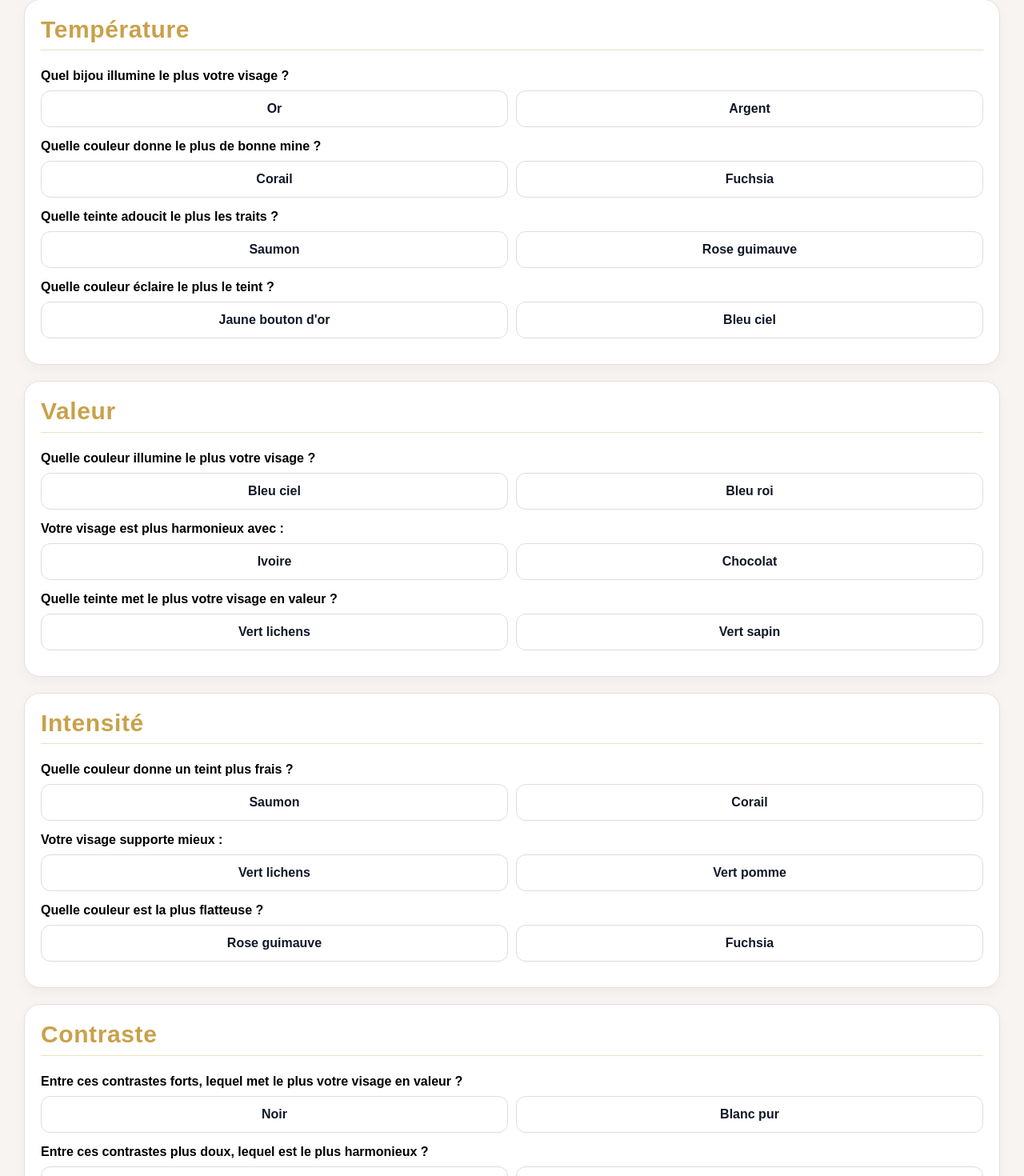
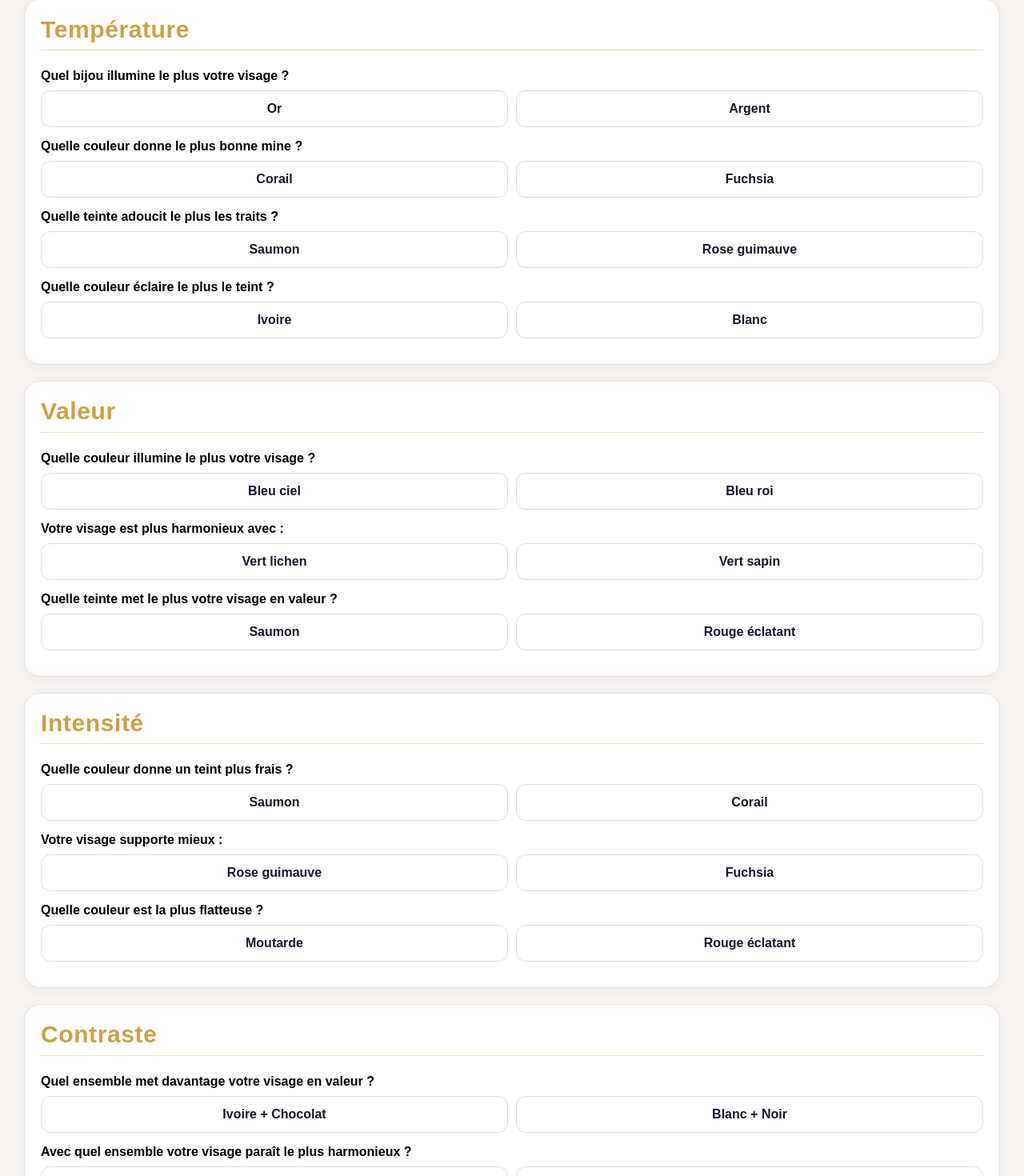
Before and after one commit to rigseb/ByMarinea-Colorimetrie, a Next.js app: page / in a window 1280 px wide. Shown: the part 1171-2641 px from the top of the page at 80% size. Built offline with nearby package versions, Linux system fonts and the light colour scheme.

Commit message:
Add files via upload

```diff
--- a/app/data.js
+++ b/app/data.js
@@ -51,105 +51,119 @@ export const OBSERVATION_QUESTIONS = [
 ];
 
 export const TESTS = [
+
   // ==============================
   // TEMPÉRATURE
   // ==============================
+
   {
     key: "A1",
     section: "Température",
     title: "Quel bijou illumine le plus votre visage ?",
     optionA: "Or",
-    optionB: "Argent",
+    optionB: "Argent"
   },
+
   {
     key: "A2",
     section: "Température",
-    title: "Quelle couleur donne le plus de bonne mine ?",
+    title: "Quelle couleur donne le plus bonne mine ?",
     optionA: "Corail",
-    optionB: "Fuchsia",
+    optionB: "Fuchsia"
   },
+
   {
     key: "A3",
     section: "Température",
     title: "Quelle teinte adoucit le plus les traits ?",
     optionA: "Saumon",
-    optionB: "Rose guimauve",
+    optionB: "Rose guimauve"
   },
+
   {
     key: "A4",
     section: "Température",
     title: "Quelle couleur éclaire le plus le teint ?",
-    optionA: "Jaune bouton d'or",
-    optionB: "Bleu ciel",
+    optionA: "Ivoire",
+    optionB: "Blanc"
   },
 
   // ==============================
-  // VALEUR (CLAIR / SOMBRE)
+  // VALEUR
   // ==============================
+
   {
     key: "B1",
     section: "Valeur",
     title: "Quelle couleur illumine le plus votre visage ?",
     optionA: "Bleu ciel",
-    optionB: "Bleu roi",
+    optionB: "Bleu roi"
   },
+
   {
     key: "B2",
     section: "Valeur",
     title: "Votre visage est plus harmonieux avec :",
-    optionA: "Ivoire",
-    optionB: "Chocolat",
+    optionA: "Vert lichen",
+    optionB: "Vert sapin"
   },
+
   {
     key: "B3",
     section: "Valeur",
     title: "Quelle teinte met le plus votre visage en valeur ?",
-    optionA: "Vert lichens",
-    optionB: "Vert sapin",
+    optionA: "Saumon",
+    optionB: "Rouge éclatant"
   },
 
   // ==============================
-  // INTENSITÉ (DOUX / VIF)
+  // INTENSITÉ
   // ==============================
+
   {
     key: "C1",
     section: "Intensité",
     title: "Quelle couleur donne un teint plus frais ?",
     optionA: "Saumon",
-    optionB: "Corail",
+    optionB: "Corail"
   },
+
   {
     key: "C2",
     section: "Intensité",
     title: "Votre visage supporte mieux :",
-    optionA: "Vert lichens",
-    optionB: "Vert pomme",
+    optionA: "Rose guimauve",
+    optionB: "Fuchsia"
   },
+
   {
     key: "C3",
     section: "Intensité",
     title: "Quelle couleur est la plus flatteuse ?",
-    optionA: "Rose guimauve",
-    optionB: "Fuchsia",
+    optionA: "Moutarde",
+    optionB: "Rouge éclatant"
   },
 
   // ==============================
-  // CONTRASTE (LOGIQUE CROISÉE)
+  // CONTRASTE
   // ==============================
+
   {
     key: "D1",
     section: "Contraste",
-    title: "Entre ces contrastes forts, lequel met le plus votre visage en valeur ?",
-    optionA: "Noir",
-    optionB: "Blanc pur",
+    title: "Quel ensemble met davantage votre visage en valeur ?",
+    optionA: "Ivoire + Chocolat",
+    optionB: "Blanc + Noir"
   },
+
   {
     key: "D2",
     section: "Contraste",
-    title: "Entre ces contrastes plus doux, lequel est le plus harmonieux ?",
-    optionA: "Ivoire",
-    optionB: "Chocolat",
-  },
+    title: "Avec quel ensemble votre visage paraît le plus harmonieux ?",
+    optionA: "Parme + Bleu pétrole",
+    optionB: "Blanc + Bleu roi"
+  }
+
 ];
 
 
@@ -189,17 +203,17 @@ export const PROFILES = [
     palettes: {
       base: [
         { hex: "#E9A0A8", nom: "rose pêche clair" },
-        { hex: "#FFF2A6", nom: "jaune citron clair" },
+        { hex: "#E6E0B3", nom: "jaune vanille doux" },
         { hex: "#72B7B5", nom: "turquoise doux" },
         { hex: "#7EDB89", nom: "vert printemps clair" },
         { hex: "#F0926B", nom: "abricot corail" }
       ],
       neutres: [
         { hex: "#E7E4D7", nom: "ivoire chaud" },
-        { hex: "#F4D8A8", nom: "beige ivoire chaud lumineux" },
+        { hex: "#D5BBA0", nom: "beige sable" },
         { hex: "#E6C998", nom: "beige miel" },
         { hex: "#C3A57A", nom: "camel doré" },
-        { hex: "#FFD1B3", nom: "pêche clair lumineux" }
+        { hex: "#E4D8CD", nom: "nude chaud" }
       ],
       accents: [
         { hex: "#F5C900", nom: "jaune soleil" },
@@ -208,7 +222,7 @@ export const PROFILES = [
         { hex: "#EBC59F", nom: "pêche dorée" },
         { hex: "#9F93BA", nom: "lavande grisée" }
       ]
-    }
+    },
 
   },
 
@@ -300,9 +314,9 @@ export const PROFILES = [
       ],
       neutres: [
         { hex: "#EDEDED", nom: "blanc perle" },
-        { hex: "#3A5FCD", nom: "bleu lumineux" },
-        { hex: "#E9C46A", nom: "camel lumineux doré" },
-        { hex: "#D8B98A", nom: "beige doré lumineux" },
+        { hex: "#0B178B", nom: "bleu marine électrique" },
+        { hex: "#C9A97F", nom: "camel clair" },
+        { hex: "#A59C8E", nom: "taupe chaud" },
         { hex: "#E4CFA3", nom: "beige doré" }
       ],
       accents: [
@@ -346,22 +360,18 @@ export const PROFILES = [
     avoid: ["orange", "camel chaud", "noir profond"],
     palettes: {
       base: [
-
-{ hex: "#D8BFD8", nom: "lilas clair lumineux" },
-{ hex: "#BFD7FF", nom: "bleu ciel lumineux" },
+        { hex: "#C2A8C0", nom: "mauve poudré" },
+        { hex: "#9FC7CD", nom: "bleu aqua poudré" },
         { hex: "#C3C7D8", nom: "bleu gris lavande" },
         { hex: "#A6B3BF", nom: "gris bleuté clair" },
         { hex: "#BFD5C9", nom: "vert d’eau pastel" }
-
       ],
       neutres: [
-
-{ hex: "#DCE6F2", nom: "gris très clair lumineux" },
+        { hex: "#E6E6E6", nom: "gris perle clair" },
         { hex: "#B5B5B5", nom: "gris clair" },
-{ hex: "#D5D2C8", nom: "grège froid" },
+        { hex: "#A79F9A", nom: "taupe grisé" },
         { hex: "#BEBEBE", nom: "gris argent" },
-{ hex: "#E6E6E6", nom: "gris perle clair" }
-
+        { hex: "#D5D2C8", nom: "grège froid" }
       ],
       accents: [
         { hex: "#C69C9C", nom: "rose poudré" },
@@ -458,21 +468,21 @@ export const PROFILES = [
         { hex: "#6F8091", nom: "bleu gris froid" },
         { hex: "#2F5B7A", nom: "bleu pétrole froid" },
         { hex: "#7C7380", nom: "prune grisée" },
-        { hex: "#B7C9E2", nom: "bleu gris froid clair" }
+        { hex: "#8A7361", nom: "taupe brun froid" }
       ],
       neutres: [
-        { hex: "#D6DCE8", nom: "gris froid lumineux" },
+        { hex: "#C9CEDF", nom: "gris pervenche clair" },
         { hex: "#6F8091", nom: "bleu gris froid" },
         { hex: "#2F5B7A", nom: "bleu pétrole froid" },
         { hex: "#7C7380", nom: "prune grisée" },
-        { hex: "#AFC6CF", nom: "bleu gris doux" }
+        { hex: "#8A7361", nom: "taupe brun froid" }
       ],
       accents: [
         { hex: "#99C4CC", nom: "bleu glacier" },
         { hex: "#B89BB4", nom: "mauve rosé doux" },
         { hex: "#6FA19A", nom: "vert d’eau fumé" },
         { hex: "#B87A78", nom: "rose bois froid" },
-        { hex: "#AFC6CF", nom: "bleu gris doux" }
+        { hex: "#7F8E7A", nom: "kaki froid grisé" }
       ]
     },
 
@@ -626,13 +636,11 @@ export const PROFILES = [
         { hex: "#8A6A45", nom: "camel foncé" }
       ],
       accents: [
-
         { hex: "#9C0000", nom: "rouge brique profond" },
         { hex: "#2E8B2E", nom: "vert forêt" },
         { hex: "#B87433", nom: "orange cuir" },
         { hex: "#8B4513", nom: "brun selle" },
-{ hex: "#C65A1E", nom: "orange brûlé" }
-
+        { hex: "#FF5A00", nom: "orange feu" }
       ]
     },
 
@@ -677,13 +685,11 @@ export const PROFILES = [
         { hex: "#E3133A", nom: "framboise froide" }
       ],
       neutres: [
-
-{ hex: "#FFFFFF", nom: "blanc pur" },
-{ hex: "#000000", nom: "noir pur" },
+        { hex: "#F0F0F0", nom: "blanc optique" },
+        { hex: "#000000", nom: "noir" },
         { hex: "#0B0B8F", nom: "bleu marine froid" },
         { hex: "#7A8C9A", nom: "gris acier bleuté" },
         { hex: "#B5B5B5", nom: "gris moyen" }
-
       ],
       accents: [
         { hex: "#2E86DE", nom: "bleu électrique" },
@@ -731,10 +737,10 @@ export const PROFILES = [
         { hex: "#F01414", nom: "rouge pur" }
       ],
       neutres: [
-          { hex: "#FFFFFF", nom: "blanc pur" },
+        { hex: "#F2F2F2", nom: "blanc pur" },
         { hex: "#000000", nom: "noir" },
         { hex: "#0B0B8F", nom: "bleu marine intense" },
-          { hex: "#FFFFFF", nom: "blanc pur lumineux" },
+        { hex: "#A9A9A9", nom: "gris neutre" },
         { hex: "#23237A", nom: "bleu encre" }
       ],
       accents: [
```
Lines whose indentation alone changed are shown as unchanged.
